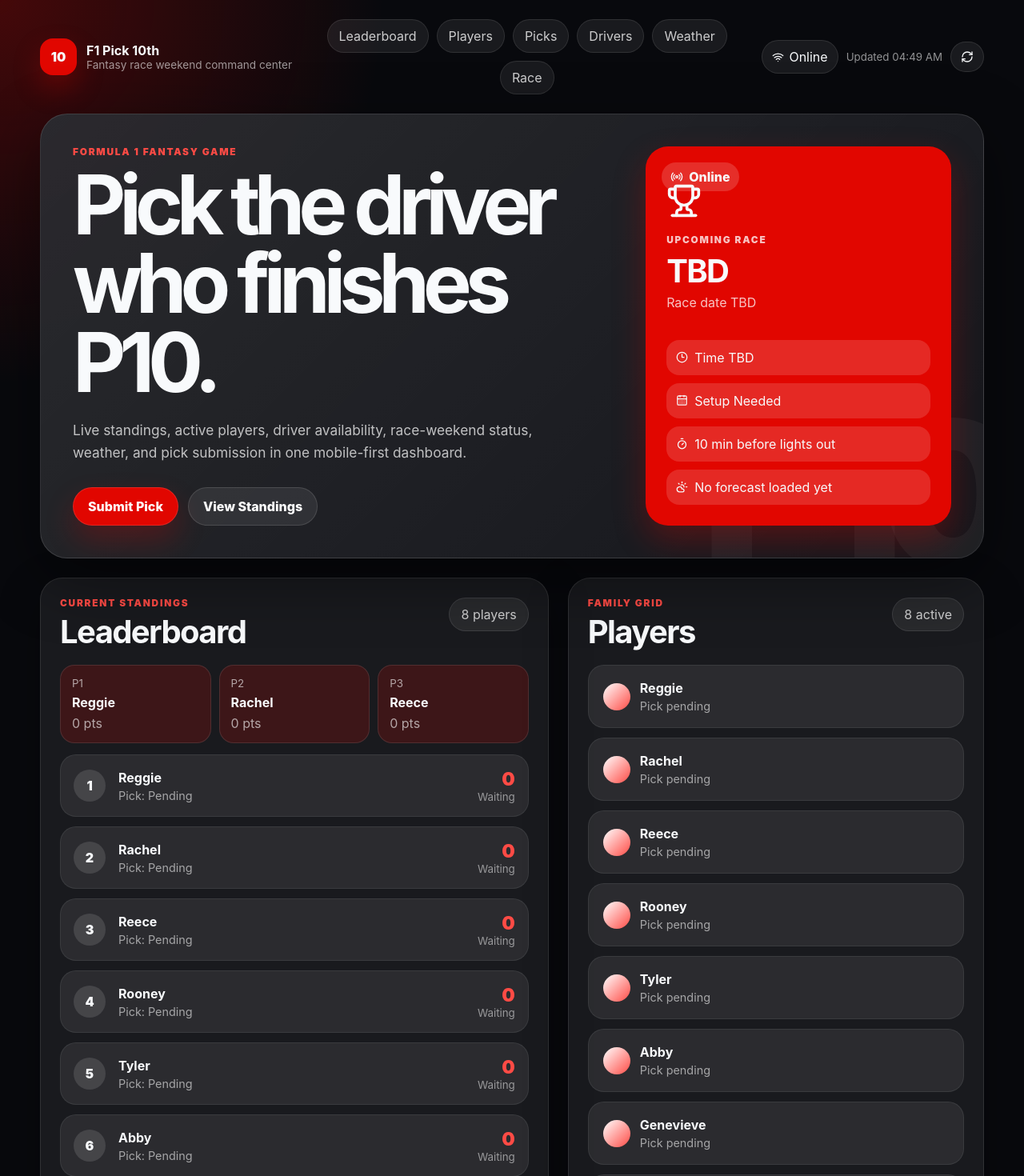
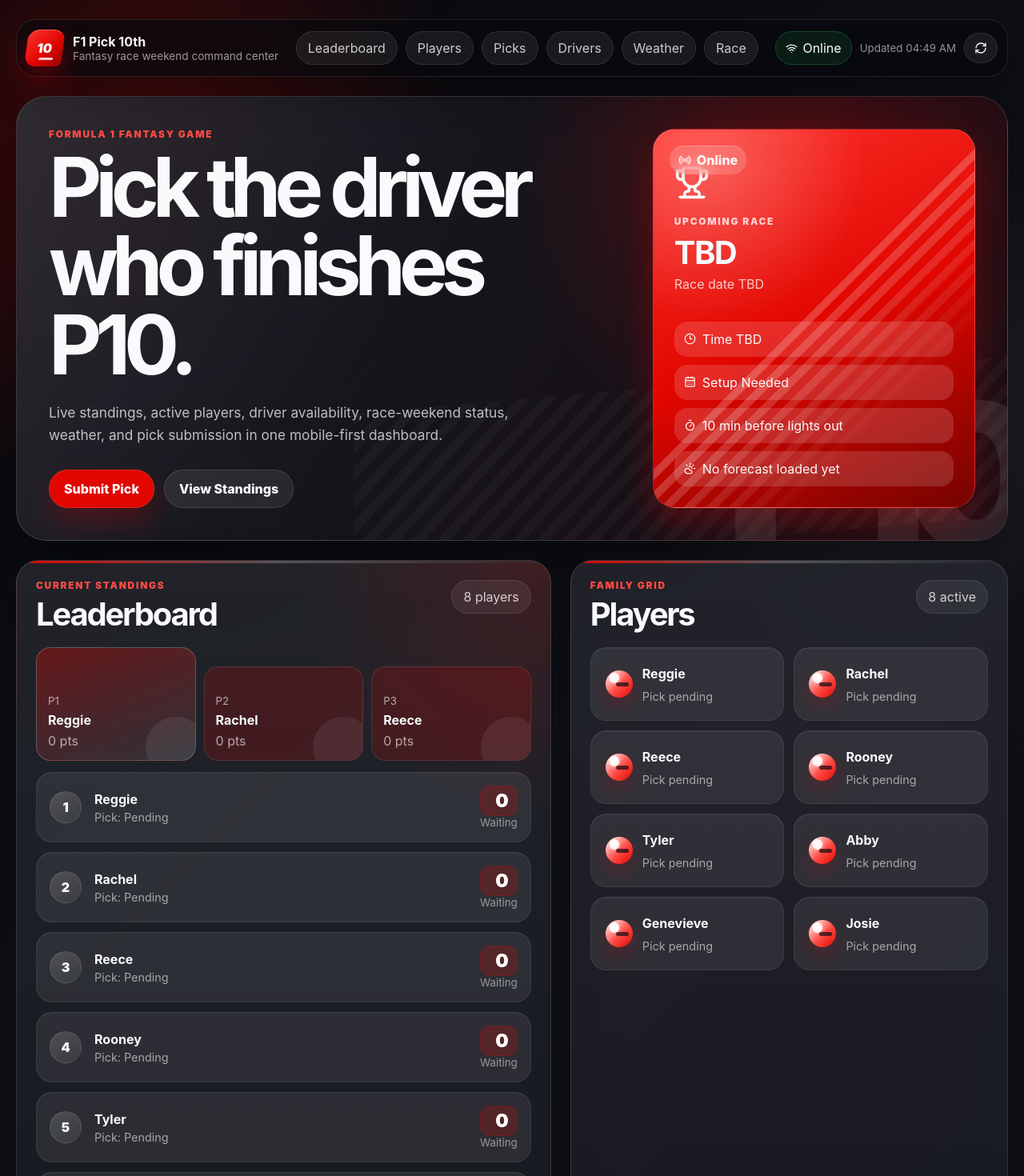
Before and after one commit to Lechefrio/Terminal---New-Terminal, a React (Vite) app in the folder f1-pick-10th-v2/: page / in a window 1280 px wide. Shown: the top 1470 px of the page at 80% size. Built offline with nearby package versions, Linux system fonts and the light colour scheme; no server answers.

Commit message:
Polish F1 dashboard styling

```diff
--- a/f1-pick-10th-v2/src/styles/v2-polish.css
+++ b/f1-pick-10th-v2/src/styles/v2-polish.css
@@ -84,16 +84,468 @@
   border-color: rgba(248, 113, 113, 0.22);
 }
 
+/* === First production polish pass: F1-inspired depth, motion, and mobile finish === */
+:root {
+  --f1-red: #e10600;
+  --f1-red-soft: rgba(225, 6, 0, 0.22);
+  --f1-green: #22c55e;
+  --panel-edge: rgba(255, 255, 255, 0.13);
+  --panel-fill: rgba(13, 15, 22, 0.78);
+  --muted: rgba(255, 255, 255, 0.62);
+}
+
+body {
+  background:
+    radial-gradient(circle at 14% 8%, rgba(225, 6, 0, 0.32), transparent 26rem),
+    radial-gradient(circle at 86% 18%, rgba(255, 255, 255, 0.10), transparent 21rem),
+    linear-gradient(135deg, rgba(8, 9, 13, 0.96), rgba(18, 19, 26, 0.98) 48%, #08090d);
+}
+
+body::before {
+  content: "";
+  position: fixed;
+  inset: 0;
+  pointer-events: none;
+  z-index: -1;
+  background-image:
+    linear-gradient(135deg, rgba(255,255,255,.035) 0 1px, transparent 1px 18px),
+    linear-gradient(45deg, rgba(255,255,255,.026) 0 1px, transparent 1px 22px);
+  mask-image: linear-gradient(to bottom, rgba(0,0,0,.9), transparent 82%);
+}
+
+.app-shell {
+  width: min(1240px, calc(100% - 28px));
+}
+
+.site-header {
+  position: sticky;
+  top: 12px;
+  z-index: 20;
+  padding: 12px;
+  border: 1px solid rgba(255, 255, 255, 0.10);
+  border-radius: 24px;
+  background: rgba(8, 9, 13, 0.72);
+  backdrop-filter: blur(18px);
+  box-shadow: 0 18px 50px rgba(0,0,0,.28);
+}
+
+.brand-mark {
+  border-radius: 14px 14px 6px 14px;
+  background:
+    linear-gradient(135deg, #ff342e, var(--f1-red) 58%, #920400),
+    var(--f1-red);
+  box-shadow: 0 14px 34px rgba(225, 6, 0, 0.35), inset 0 1px 0 rgba(255,255,255,.28);
+  transform: skew(-8deg);
+}
+
+.brand-mark::after {
+  content: "";
+  width: 18px;
+  height: 3px;
+  position: absolute;
+  transform: translate(3px, 13px);
+  border-radius: 999px;
+  background: rgba(255,255,255,.8);
+}
+
+.header-nav a,
+.header-status span,
+.header-status button,
+.soft-pill {
+  transition: transform .18s ease, border-color .18s ease, background .18s ease, box-shadow .18s ease;
+}
+
+.header-nav a:hover,
+.header-status button:hover,
+.soft-pill:hover {
+  transform: translateY(-1px);
+  border-color: rgba(255,255,255,.2);
+  background: rgba(255,255,255,.11);
+}
+
+.header-status span:first-child {
+  border-color: rgba(34, 197, 94, 0.28);
+  background: rgba(34, 197, 94, 0.10);
+}
+
+.hero-section {
+  min-height: 500px;
+  border-radius: 38px;
+  border-color: rgba(255,255,255,.16);
+  background:
+    linear-gradient(120deg, rgba(255,255,255,.13), rgba(255,255,255,.035) 42%, rgba(225,6,0,.08)),
+    radial-gradient(circle at 78% 18%, rgba(225,6,0,.28), transparent 22rem),
+    rgba(12, 13, 20, .92);
+  isolation: isolate;
+}
+
+.hero-section::before {
+  content: "";
+  position: absolute;
+  inset: auto -10% 0 34%;
+  height: 36%;
+  z-index: 0;
+  background: repeating-linear-gradient(135deg, rgba(255,255,255,.095) 0 12px, transparent 12px 24px);
+  opacity: .34;
+  transform: skewY(-5deg);
+}
+
+.hero-section::after {
+  color: rgba(255,255,255,.055);
+  text-shadow: -1px -1px 0 rgba(255,255,255,.04);
+}
+
+.hero-copy,
+.race-card {
+  animation: riseIn .65s ease both;
+}
+
+.race-card {
+  border: 1px solid rgba(255,255,255,.16);
+  background:
+    radial-gradient(circle at 18% 10%, rgba(255,255,255,.24), transparent 12rem),
+    linear-gradient(155deg, #ff332d, #e10600 52%, #750300);
+}
+
+.race-card::before {
+  content: "";
+  position: absolute;
+  inset: 0;
+  opacity: .22;
+  background: repeating-linear-gradient(135deg, #fff 0 10px, transparent 10px 20px);
+  mask-image: linear-gradient(135deg, transparent 0 48%, black 49%, transparent 76%);
+}
+
+.status-pill {
+  backdrop-filter: blur(10px);
+  box-shadow: inset 0 1px 0 rgba(255,255,255,.24);
+}
+
+.primary-button,
+.secondary-button {
+  min-height: 48px;
+  transition: transform .18s ease, box-shadow .18s ease, border-color .18s ease, filter .18s ease;
+}
+
+.primary-button:hover,
+.secondary-button:hover {
+  transform: translateY(-2px);
+  filter: brightness(1.06);
+}
+
+.primary-button:active,
+.secondary-button:active,
+.header-nav a:active {
+  transform: translateY(0) scale(.99);
+}
+
+.panel {
+  position: relative;
+  overflow: hidden;
+  border-color: var(--panel-edge);
+  background:
+    linear-gradient(180deg, rgba(255,255,255,.085), rgba(255,255,255,.045)),
+    var(--panel-fill);
+  backdrop-filter: blur(14px);
+}
+
+.panel::before {
+  content: "";
+  position: absolute;
+  inset: 0 0 auto 0;
+  height: 3px;
+  background: linear-gradient(90deg, var(--f1-red), rgba(255,255,255,.22), transparent);
+}
+
+.panel-header {
+  position: relative;
+}
+
+.panel-header h2 {
+  letter-spacing: -.055em;
+}
+
+.leaderboard-panel {
+  background:
+    radial-gradient(circle at top right, rgba(225,6,0,.16), transparent 20rem),
+    linear-gradient(180deg, rgba(255,255,255,.09), rgba(255,255,255,.04)),
+    rgba(13,15,22,.84);
+}
+
+.podium-strip {
+  align-items: end;
+}
+
+.podium-card {
+  min-height: 118px;
+  display: flex;
+  flex-direction: column;
+  justify-content: flex-end;
+  position: relative;
+  overflow: hidden;
+  transition: transform .18s ease, border-color .18s ease, background .18s ease;
+}
+
+.podium-card::after {
+  content: "";
+  position: absolute;
+  right: -14px;
+  bottom: -22px;
+  width: 76px;
+  height: 76px;
+  border-radius: 50%;
+  background: rgba(255,255,255,.075);
+}
+
+.podium-1 {
+  min-height: 142px;
+  border-color: rgba(255,255,255,.22);
+  background: linear-gradient(160deg, rgba(225,6,0,.36), rgba(255,255,255,.08));
+}
+
+.podium-card:hover,
+.leaderboard-row:hover,
+.player-card:hover,
+.driver-card:hover,
+.weather-row:hover,
+.status-grid div:hover {
+  transform: translateY(-3px);
+  border-color: rgba(255,255,255,.18);
+  background-color: rgba(255,255,255,.105);
+}
+
+.leaderboard-row,
+.player-card,
+.driver-card,
+.weather-row,
+.status-grid div,
+.empty-state,
+.pick-message {
+  transition: transform .18s ease, border-color .18s ease, background-color .18s ease, box-shadow .18s ease, opacity .18s ease;
+  box-shadow: inset 0 1px 0 rgba(255,255,255,.045);
+}
+
+.rank,
+.driver-number {
+  background:
+    linear-gradient(145deg, rgba(255,255,255,.17), rgba(255,255,255,.06));
+  border: 1px solid rgba(255,255,255,.10);
+}
+
+.points {
+  color: #fff;
+  padding: 4px 10px;
+  border-radius: 12px;
+  background: rgba(225,6,0,.22);
+  border: 1px solid rgba(225,6,0,.22);
+}
+
+.player-grid {
+  grid-template-columns: repeat(2, minmax(0, 1fr));
+}
+
+.player-card {
+  min-height: 92px;
+}
+
+.helmet-dot {
+  position: relative;
+  background:
+    radial-gradient(circle at 32% 28%, #fff, rgba(255,255,255,.88) 18%, rgba(255,255,255,.22) 19%, transparent 28%),
+    linear-gradient(135deg, #ffffff, #ff4b45 54%, #e10600);
+  box-shadow: 0 10px 26px rgba(225,6,0,.24);
+}
+
+.helmet-dot::after {
+  content: "";
+  position: absolute;
+  inset: 15px 5px auto 13px;
+  height: 5px;
+  border-radius: 999px;
+  background: rgba(8,9,13,.68);
+}
+
+.status-grid {
+  grid-template-columns: repeat(3, minmax(0, 1fr));
+}
+
+.status-grid strong {
+  display: block;
+  font-size: clamp(1.35rem, 3vw, 2.15rem);
+  letter-spacing: -.04em;
+}
+
+.weather-hero {
+  border: 1px solid rgba(225, 6, 0, 0.22);
+  background:
+    radial-gradient(circle at 18% 20%, rgba(255,255,255,.12), transparent 8rem),
+    rgba(225,6,0,.15);
+}
+
+.weather-list {
+  grid-template-columns: repeat(2, minmax(0, 1fr));
+}
+
+.weather-row strong {
+  color: #fff;
+}
+
+.pick-form select {
+  min-height: 48px;
+  outline: none;
+  transition: border-color .18s ease, box-shadow .18s ease, background .18s ease;
+}
+
+.pick-form select:focus {
+  border-color: rgba(225, 6, 0, .68);
+  box-shadow: 0 0 0 4px rgba(225, 6, 0, .15);
+  background: rgba(0,0,0,.34);
+}
+
+.driver-grid {
+  grid-template-columns: repeat(auto-fit, minmax(178px, 1fr));
+}
+
+.driver-card {
+  position: relative;
+  overflow: hidden;
+}
+
+.driver-card.available::before,
+.driver-card.taken::before {
+  content: "";
+  position: absolute;
+  inset: 0 auto 0 0;
+  width: 4px;
+}
+
+.driver-card.available::before {
+  background: var(--f1-green);
+}
+
+.driver-card.taken::before {
+  background: var(--f1-red);
+}
+
+.driver-card.available em {
+  color: rgba(187, 247, 208, .88);
+}
+
+.driver-card.taken em {
+  color: rgba(254, 202, 202, .88);
+}
+
+.driver-card.taken {
+  opacity: .72;
+  filter: grayscale(.16);
+}
+
+.driver-card.taken .driver-number {
+  background: rgba(225,6,0,.18);
+}
+
 @keyframes successPulse {
   0% { opacity: 0; transform: scale(0.98); }
   30% { opacity: 1; }
   100% { opacity: 0; transform: scale(1.02); }
 }
 
+@keyframes riseIn {
+  0% { opacity: 0; transform: translateY(12px); }
+  100% { opacity: 1; transform: translateY(0); }
+}
+
+@media (prefers-reduced-motion: reduce) {
+  *, *::before, *::after {
+    animation-duration: .01ms !important;
+    animation-iteration-count: 1 !important;
+    scroll-behavior: auto !important;
+    transition-duration: .01ms !important;
+  }
+}
+
+@media (max-width: 980px) {
+  .site-header {
+    position: relative;
+    top: auto;
+  }
+
+  .player-grid,
+  .weather-list {
+    grid-template-columns: 1fr;
+  }
+}
+
+@media (max-width: 820px) {
+  .hero-section {
+    min-height: auto;
+    border-radius: 30px;
+  }
+
+  .hero-section::before {
+    inset: auto -20% 0 0;
+    height: 22%;
+  }
+
+  .status-grid {
+    grid-template-columns: repeat(2, minmax(0, 1fr));
+  }
+
+  .podium-strip {
+    grid-template-columns: repeat(3, minmax(0, 1fr));
+  }
+
+  .podium-card,
+  .podium-1 {
+    min-height: 108px;
+  }
+}
+
 @media (max-width: 540px) {
+  .app-shell {
+    width: min(100% - 20px, 1240px);
+    padding-top: 10px;
+  }
+
+  .site-header,
+  .hero-section,
+  .panel {
+    border-radius: 22px;
+  }
+
+  .brand-lockup {
+    width: 100%;
+  }
+
+  .header-nav {
+    display: grid;
+    grid-template-columns: repeat(3, 1fr);
+    width: 100%;
+    gap: 8px;
+  }
+
   .header-nav a {
     flex: 1 1 auto;
     text-align: center;
+    padding: 9px 8px;
+    font-size: .86rem;
+  }
+
+  .hero-section {
+    padding: 22px;
+  }
+
+  h1 {
+    font-size: clamp(2.55rem, 14vw, 4rem);
+  }
+
+  .hero-text {
+    font-size: 1rem;
+  }
+
+  .hero-actions {
+    display: grid;
+    grid-template-columns: 1fr;
   }
 
   .leaderboard-row {
@@ -111,4 +563,13 @@
   .points {
     text-align: left;
   }
+
+  .status-grid,
+  .podium-strip {
+    grid-template-columns: 1fr;
+  }
+
+  .driver-grid {
+    grid-template-columns: 1fr;
+  }
 }
```
